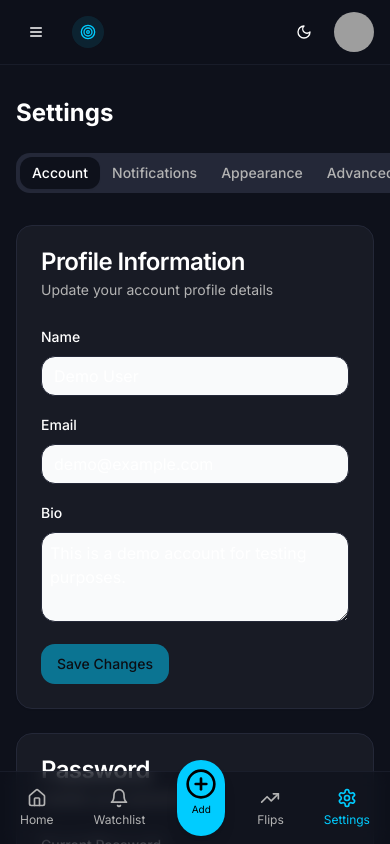
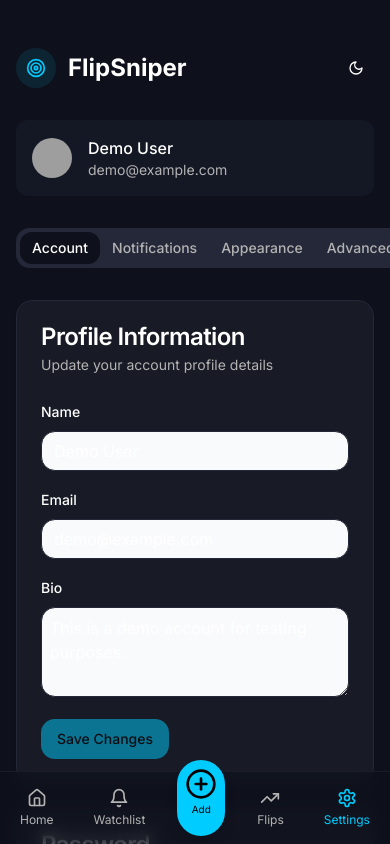
Before and after one commit to alanhanchana/v0-marketplace-alerts, a Next.js app: page /settings in a window 390 px wide. Shown: the top 844 px of the page. Built offline with nearby package versions, Linux system fonts and the light colour scheme; grey boxes are pictures that could not be loaded.

Commit message:
refactor: remove header and enhance bottom navigation
Streamline layout with mobile-first navigation at the bottom.

Co-authored-by: null <6935711+alanhanchana@users.noreply.github.com>

```diff
--- a/app/layout.tsx
+++ b/app/layout.tsx
@@ -3,7 +3,6 @@ import type { Metadata } from "next"
 import { Inter } from "next/font/google"
 import "./globals.css"
 import Footer from "@/components/footer"
-import { Header } from "@/components/header"
 import { Toaster } from "@/components/ui/toaster"
 import { ThemeProvider } from "@/components/theme-provider"
 
@@ -24,8 +23,7 @@ export default function RootLayout({
     <html lang="en" suppressHydrationWarning>
       <body className={`${inter.className} min-h-screen flex flex-col antialiased`}>
         <ThemeProvider attribute="class" defaultTheme="dark" enableSystem disableTransitionOnChange>
-          <Header />
-          <main className="flex-1 container mx-auto px-4 pb-20">{children}</main>
+          <main className="flex-1 container mx-auto px-4 pb-20 pt-4">{children}</main>
           <Footer />
           <Toaster />
         </ThemeProvider>
--- a/app/settings/page.tsx
+++ b/app/settings/page.tsx
@@ -4,11 +4,30 @@ import { Input } from "@/components/ui/input"
 import { Switch } from "@/components/ui/switch"
 import { Button } from "@/components/ui/button"
 import { Tabs, TabsContent, TabsList, TabsTrigger } from "@/components/ui/tabs"
+import { UserAvatar } from "@/components/user-avatar"
+import { ModeToggle } from "@/components/mode-toggle"
+import { Target } from "lucide-react"
 
 export default function SettingsPage() {
   return (
     <div className="py-8 max-w-4xl mx-auto">
-      <h1 className="text-2xl md:text-3xl font-bold mb-6">Settings</h1>
+      <div className="flex items-center justify-between mb-8">
+        <div className="flex items-center gap-3">
+          <div className="flex h-10 w-10 items-center justify-center rounded-full bg-primary/10">
+            <Target className="h-5 w-5 text-primary" />
+          </div>
+          <h1 className="text-2xl md:text-3xl font-bold">FlipSniper</h1>
+        </div>
+        <ModeToggle />
+      </div>
+
+      <div className="flex items-center gap-4 mb-8 p-4 bg-secondary/30 rounded-xl">
+        <UserAvatar />
+        <div>
+          <h2 className="font-medium">Demo User</h2>
+          <p className="text-sm text-muted-foreground">demo@example.com</p>
+        </div>
+      </div>
 
       <Tabs defaultValue="account" className="w-full">
         <TabsList className="mb-6">
--- a/components/footer.tsx
+++ b/components/footer.tsx
@@ -3,9 +3,11 @@
 import Link from "next/link"
 import { usePathname } from "next/navigation"
 import { Home, Bell, TrendingUp, Settings, PlusCircle } from "lucide-react"
+import { useTheme } from "next-themes"
 
 export default function Footer() {
   const pathname = usePathname()
+  const { theme, setTheme } = useTheme()
 
   return (
     <footer className="fixed bottom-0 left-0 right-0 z-40 bg-background/95 backdrop-blur supports-[backdrop-filter]:bg-background/60 border-t border-border/50">
```
